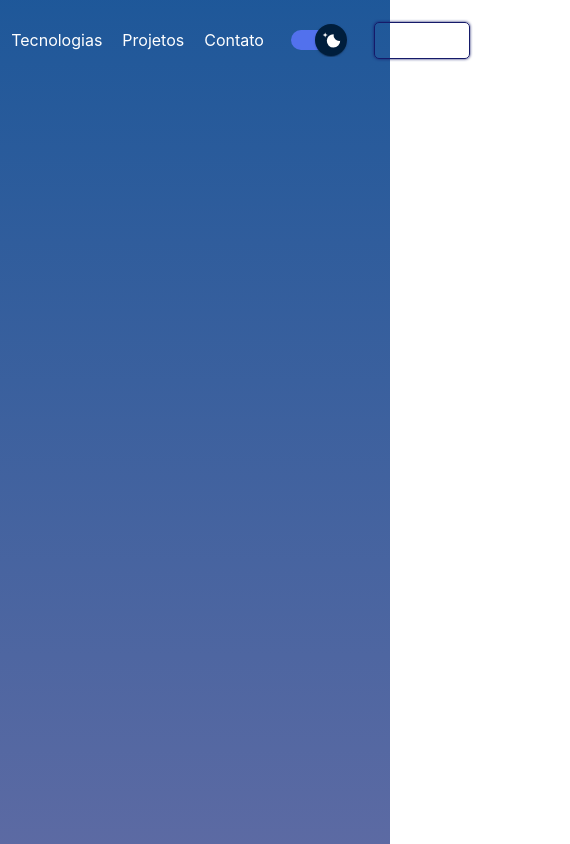
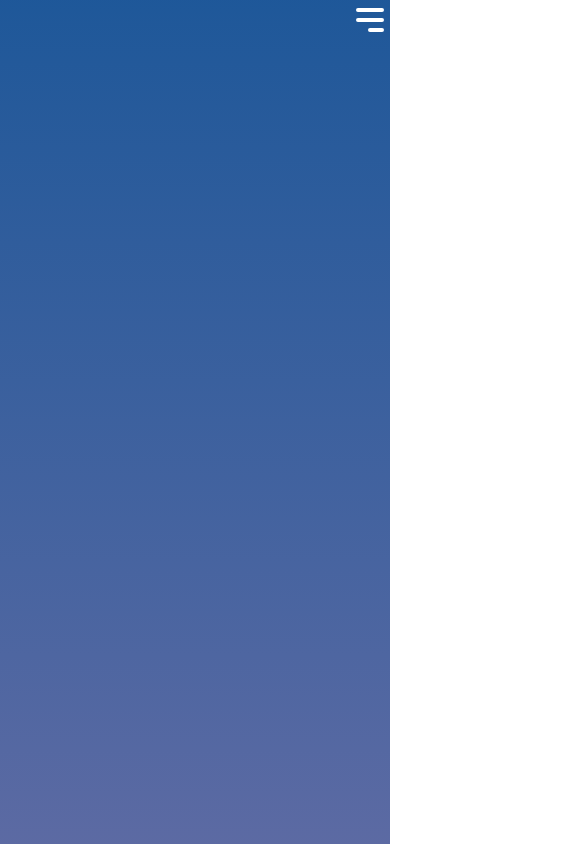
Before and after one commit to victorsvarela/portfolio, a React (Create React App) app: page / in a window 390 px wide. Shown: the whole page, 570 px wide, since content can reach past the window. Built offline with nearby package versions, Linux system fonts and the light colour scheme.

Commit message:
ajuste no menu mobile e desktop

```diff
--- a/src/Components/Navbar/index.jsx
+++ b/src/Components/Navbar/index.jsx
@@ -3,13 +3,37 @@ import { useCallback, useContext, useState } from "react";
 import { ThemeControlContext } from "../../Providers/ThemeControl";
 import { Button, Header } from "./style";
 import SwitchThemeMode from "./SwitchTheme";
+import { HiMenuAlt3 } from "react-icons/hi";
+import { MdClose } from "react-icons/md";
 
 const Navbar = () => {
   const { checked, handleChange } = useContext(ThemeControlContext);
 
+  const [controlMenu, setControlMenu] = useState(false);
+
+  const [width, setWidth] = useState(window.innerWidth);
+
+  const handleClickMenu = () => {
+    setControlMenu(!controlMenu);
+  };
+
+  window.addEventListener("resize", () => setWidth(window.innerWidth));
+
   return (
     <Header>
-      <nav>
+      <div className={width > 768 && "closed_menu"}>
+        {!controlMenu && <HiMenuAlt3 onClick={() => handleClickMenu()} />}
+        {controlMenu && <MdClose onClick={() => handleClickMenu()} />}
+      </div>
+      <nav
+        className={
+          width > 768
+            ? "menu_desktop"
+            : !controlMenu
+            ? "closed_menu"
+            : width <= 768 && "menu_mobile"
+        }
+      >
         <ul>
           <li>Início</li>
           <li>Sobre</li>
--- a/src/Components/Navbar/style.js
+++ b/src/Components/Navbar/style.js
@@ -3,27 +3,67 @@ import styled from 'styled-components'
 export const Header = styled.header`
 
     width: 100%;
-    height: 60px;
+    height: 50px;
     background-color: ${(props) => props.theme.header.backgroundColor};
     color: ${(props) => props.theme.header.color};
     display: flex;
-    align-items: center;
-    padding: 10px 90px;
     justify-content: flex-end;
+    box-sizing: border-box;
 
+    svg {
+        position: absolute;
+        z-index: 2;
+        font-size: 40px;
+        cursor: pointer;
+        right: 0;
+        color: white;
+    }
+
+    .closed_menu {
+        display: none;
+    }
+
+    nav {
+        display: flex;
+        align-items: center;
+        align-items: center;
+        width: 100%;
+        position: absolute;
+        z-index: 1;
+        height: 100vh;
+
+    }
 
     nav ul {
         display: flex;
+        flex-direction: column;
         padding: 0;
         margin: 0;
+        width: 100%;
     }
 
     nav ul li {
         display: flex;
         list-style-type: none;
-        padding: 5px 10px;
+        padding: 10px 12px;
+        margin: 0 5px;
         justify-content: center;
         align-items: center;
+        cursor: pointer;
+    }
+
+
+    @media (min-width: 768px){
+
+        nav.menu_desktop{
+            position: inherit;
+            height: auto;
+        }
+
+        nav.menu_desktop ul{
+            flex-direction: row;
+            justify-content: flex-end;
+        }
     }
 
 `
--- a/src/Global/style.js
+++ b/src/Global/style.js
@@ -10,6 +10,6 @@ export const AppContainer = styled.main`
 
     background: ${(props) => props.theme.background};
     color: ${(props) => props.theme.color};
-    transition: background-color 0.8s linear, color 0.5s linear;
+    transition: background 0.8s linear, color 0.5s linear;
 
 `
```
Also changed, not shown: 1 other file (tests, documents, lock files or other folders).
